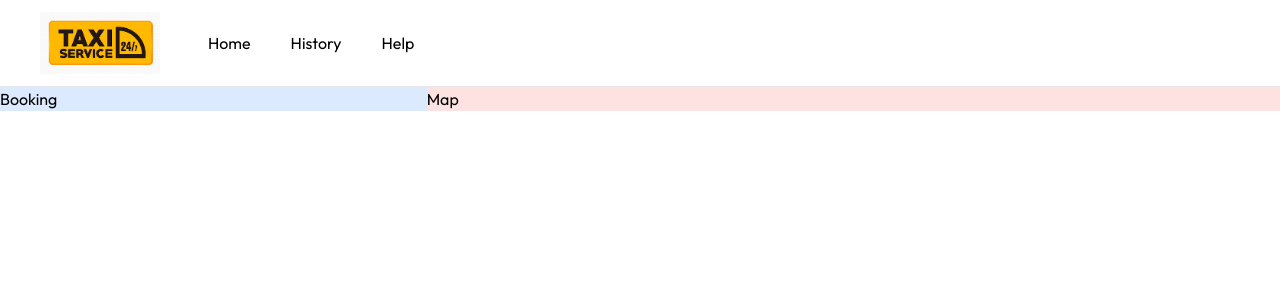
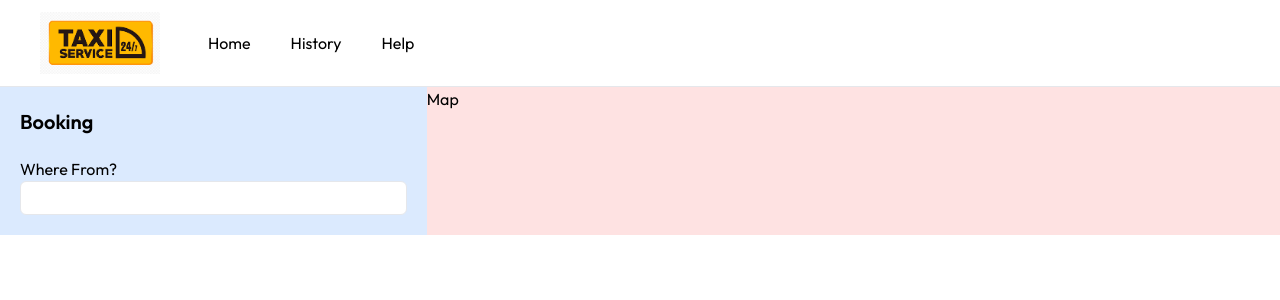
Before and after one commit to Saoa35/taxi-booking, a Next.js app: page / in a window 1280 px wide. Shown: the top 300 px of the page. Built offline with nearby package versions, Linux system fonts and the light colour scheme.

Commit message:
+ added input to AutocompleteAddress

```diff
--- a/components/Booking/AutocompleteAddress.tsx
+++ b/components/Booking/AutocompleteAddress.tsx
@@ -1,3 +1,13 @@
 export const AutocompleteAddress = () => {
-  return <div>AutocompleteAddress</div>;
+  return (
+    <div className="mt-5">
+      <div>
+        <label>Where From?</label>
+        <input
+          type="text"
+          className="p-1 bg-white border-[1px] w-full rounded-md outline-none"
+        />
+      </div>
+    </div>
+  );
 };
--- a/components/Booking/Booking.tsx
+++ b/components/Booking/Booking.tsx
@@ -1,3 +1,10 @@
+import { AutocompleteAddress } from "./AutocompleteAddress";
+
 export const Booking = () => {
-  return <div>Booking</div>;
+  return (
+    <div className="p-5">
+      <h2 className="text-[20px] font-semibold">Booking</h2>
+      <AutocompleteAddress />
+    </div>
+  );
 };
```
